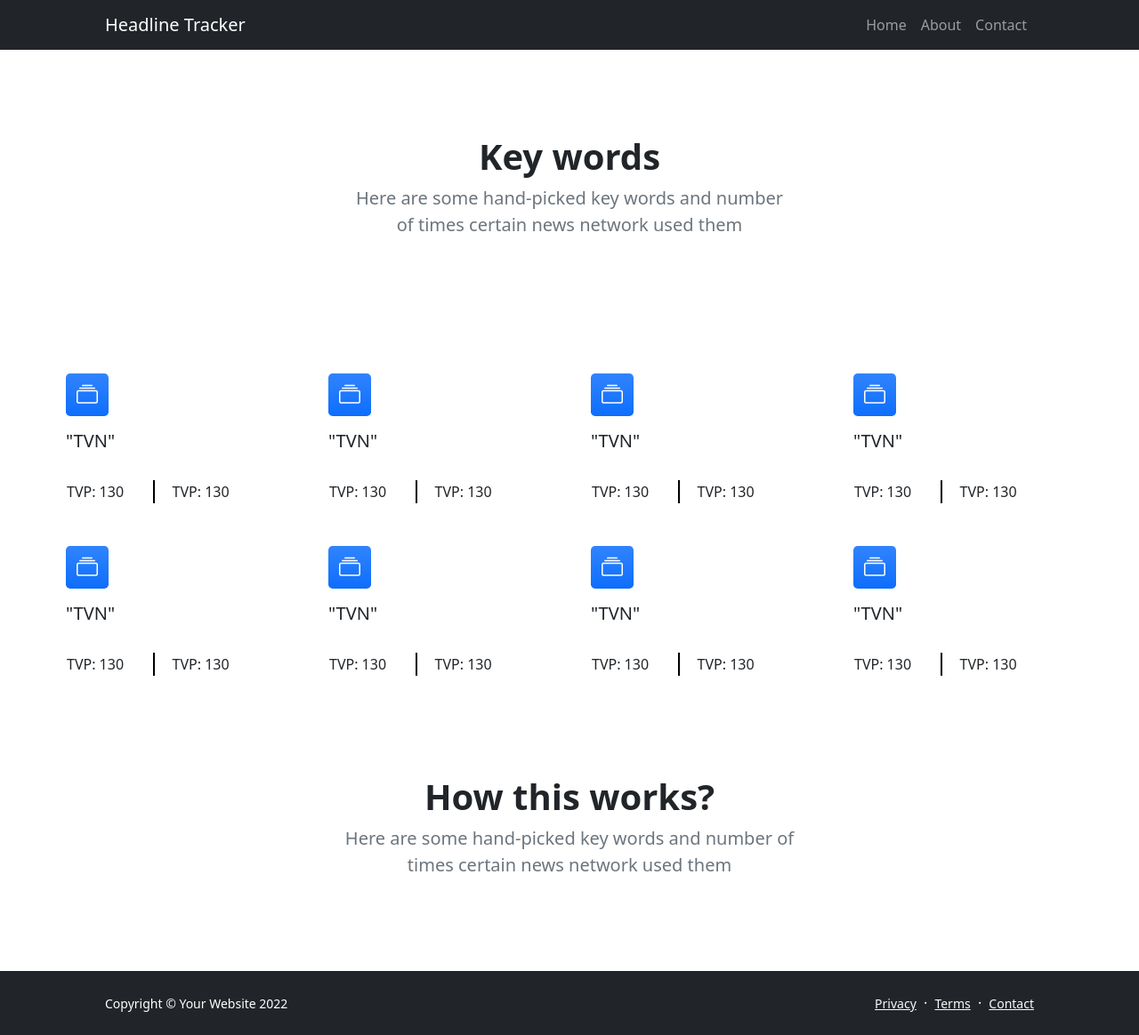
After one commit to michal035/Full-stack-news-networks-comparison, a Django app: template crawling/website/thesite/main/templates/main/key_words.html in a window 1280 px wide. The commit adds this page. Shown: the whole page at 89% size. Run offline with Django 3.2, Linux system fonts and the light colour scheme; the template is opened without the code that fills it, so the values that code supplies are empty; some libraries are stand-ins or nearby versions.

Commit message:
made basics of key_words.html

```diff
--- a/crawling/data/keywords.py
+++ b/crawling/data/keywords.py
@@ -93,7 +93,7 @@ def keywords_search_v2(df):
 
     return df_silimary_words
 
-#print(keywords_search_v2(df_tvn).sort_values(by=['number'],ascending=False).head(50))
+print(keywords_search_v2(df_tvn).sort_values(by=['number'],ascending=False).head(50))
 
 
 
--- /dev/null
+++ b/crawling/website/thesite/main/static/key_words.js
@@ -0,0 +1 @@
+var div = document.getElementById("thediv")
--- a/crawling/website/thesite/main/templates/main/base2.html
+++ b/crawling/website/thesite/main/templates/main/base2.html
@@ -102,6 +102,7 @@
         </div>
     </footer>
 
-    <script src="{% static 'main.js' %}"></script>
+    <script src="{% static 'archive.js' %}"></script>
+
 </body>
 </html>
--- /dev/null
+++ b/crawling/website/thesite/main/templates/main/key_words.html
@@ -0,0 +1,180 @@
+<!DOCTYPE html>
+<html lang="en">
+    <head>
+        <meta charset="utf-8" />
+        <meta name="viewport" content="width=device-width, initial-scale=1, shrink-to-fit=no" />
+        <meta name="description" content="" />
+        <meta name="author" content="" />
+        <title>Key words</title>
+
+        <link href="https://cdn.jsdelivr.net/npm/bootstrap-icons@1.5.0/font/bootstrap-icons.css" rel="stylesheet" />
+
+
+        {% load static %}
+            <link href="{% static 'styles.css' %}" rel="stylesheet" />
+    </head>
+    <body class="d-flex flex-column h-100">
+        <main class="flex-shrink-0">
+             <!-- Navigation-->
+             <nav class="navbar navbar-expand-lg navbar-dark bg-dark">
+                <div class="container px-5">
+                    <a class="navbar-brand" href="index.html">Headline Tracker</a>
+                    <button class="navbar-toggler" type="button" data-bs-toggle="collapse" data-bs-target="#navbarSupportedContent" aria-controls="navbarSupportedContent" aria-expanded="false" aria-label="Toggle navigation"><span class="navbar-toggler-icon"></span></button>
+                    <div class="collapse navbar-collapse" id="navbarSupportedContent">
+                        <ul class="navbar-nav ms-auto mb-2 mb-lg-0">
+                            <li class="nav-item"><a class="nav-link" href="index.html">Home</a></li>
+                            <li class="nav-item"><a class="nav-link" href="about.html">About</a></li>
+                            <li class="nav-item"><a class="nav-link" href="/base2">Contact</a></li>
+                        </ul>
+                    </div>
+                </div>
+            </nav>
+
+            <!-- Page Content-->
+            <section class="py-5">
+                <div class="container px-5 my-5">
+                    <div class="row gx-5 justify-content-center">
+                        <div class="col-lg-6">
+                            <div class="text-center mb-5">
+                                <h1 class="fw-bolder">Key words</h1>
+                                <p class="lead fw-normal text-muted mb-0">Here are some hand-picked key words and number of times certain news network used them</p>
+                            </div>
+                        </div>
+                    </div>
+                </div>
+            </section>
+
+        <!-- Features section-->
+        <section class="py-1" id="features">
+            <div class="container px-1 my-1">
+                <div id="thediv" class="row gx-5 row-cols-1 row-cols-md-4">
+
+
+                    <div class="col mb-5 h-100">
+                        <div class="feature bg-primary bg-gradient text-white rounded-3 mb-3"><i class="bi bi-collection"></i></div>
+                        <h2 class="h5">"TVN"</h2>
+                        <br>
+
+                        <table  style=" width: 80%; height: 60%;">
+                            <tr><td style=" border-right: 2px solid black; width: 50%; height: 50%;"><p class="mb-0">TVP: 130</p></td><td style="border-left: 2px solid black; padding-left: 10%;"><p class="mb-0">TVP: 130</p></td></tr>
+                        </table>
+
+                    </div>
+
+                    <div class="col mb-5 h-100">
+                        <div class="feature bg-primary bg-gradient text-white rounded-3 mb-3"><i class="bi bi-collection"></i></div>
+                        <h2 class="h5">"TVN"</h2>
+                        <br>
+
+                        <table  style=" width: 80%; height: 60%;">
+                            <tr><td style=" border-right: 2px solid black; width: 50%; height: 50%;"><p class="mb-0">TVP: 130</p></td><td style="border-left: 2px solid black; padding-left: 10%;"><p class="mb-0">TVP: 130</p></td></tr>
+                        </table>
+
+                    </div>
+
+                    <div class="col mb-5 h-100">
+                        <div class="feature bg-primary bg-gradient text-white rounded-3 mb-3"><i class="bi bi-collection"></i></div>
+                        <h2 class="h5">"TVN"</h2>
+                        <br>
+
+                        <table  style=" width: 80%; height: 60%;">
+                            <tr><td style=" border-right: 2px solid black; width: 50%; height: 50%;"><p class="mb-0">TVP: 130</p></td><td style="border-left: 2px solid black; padding-left: 10%;"><p class="mb-0">TVP: 130</p></td></tr>
+                        </table>
+
+                    </div>
+
+                    <div class="col mb-5 h-100">
+                        <div class="feature bg-primary bg-gradient text-white rounded-3 mb-3"><i class="bi bi-collection"></i></div>
+                        <h2 class="h5">"TVN"</h2>
+                        <br>
+
+                        <table  style=" width: 80%; height: 60%;">
+                            <tr><td style=" border-right: 2px solid black; width: 50%; height: 50%;"><p class="mb-0">TVP: 130</p></td><td style="border-left: 2px solid black; padding-left: 10%;"><p class="mb-0">TVP: 130</p></td></tr>
+                        </table>
+
+                    </div>
+
+                    <div class="col mb-5 h-100">
+                        <div class="feature bg-primary bg-gradient text-white rounded-3 mb-3"><i class="bi bi-collection"></i></div>
+                        <h2 class="h5">"TVN"</h2>
+                        <br>
+
+                        <table  style=" width: 80%; height: 60%;">
+                            <tr><td style=" border-right: 2px solid black; width: 50%; height: 50%;"><p class="mb-0">TVP: 130</p></td><td style="border-left: 2px solid black; padding-left: 10%;"><p class="mb-0">TVP: 130</p></td></tr>
+                        </table>
+
+                    </div>
+
+                    <div class="col mb-5 h-100">
+                        <div class="feature bg-primary bg-gradient text-white rounded-3 mb-3"><i class="bi bi-collection"></i></div>
+                        <h2 class="h5">"TVN"</h2>
+                        <br>
+
+                        <table  style=" width: 80%; height: 60%;">
+                            <tr><td style=" border-right: 2px solid black; width: 50%; height: 50%;"><p class="mb-0">TVP: 130</p></td><td style="border-left: 2px solid black; padding-left: 10%;"><p class="mb-0">TVP: 130</p></td></tr>
+                        </table>
+
+                    </div>
+
+                    <div class="col mb-5 h-100">
+                        <div class="feature bg-primary bg-gradient text-white rounded-3 mb-3"><i class="bi bi-collection"></i></div>
+                        <h2 class="h5">"TVN"</h2>
+                        <br>
+
+                        <table  style=" width: 80%; height: 60%;">
+                            <tr><td style=" border-right: 2px solid black; width: 50%; height: 50%;"><p class="mb-0">TVP: 130</p></td><td style="border-left: 2px solid black; padding-left: 10%;"><p class="mb-0">TVP: 130</p></td></tr>
+                        </table>
+
+                    </div>
+
+                    <div class="col mb-5 h-100">
+                        <div class="feature bg-primary bg-gradient text-white rounded-3 mb-3"><i class="bi bi-collection"></i></div>
+                        <h2 class="h5">"TVN"</h2>
+                        <br>
+
+                        <table  style=" width: 80%; height: 60%;">
+                            <tr><td style=" border-right: 2px solid black; width: 50%; height: 50%;"><p class="mb-0">TVP: 130</p></td><td style="border-left: 2px solid black; padding-left: 10%;"><p class="mb-0">TVP: 130</p></td></tr>
+                        </table>
+
+                    </div>
+
+            </div>
+        </section>
+        </main>
+
+        <!-- Page Content-->
+        <section class="py-5">
+            <div class="container px-2 my-2">
+                <div class="row gx-5 justify-content-center">
+                    <div class="col-lg-6">
+                        <div class="text-center mb-5">
+                            <h1 class="fw-bolder">How this works?</h1>
+                            <p class="lead fw-normal text-muted mb-0">Here are some hand-picked key words and number of times certain news network used them</p>
+                        </div>
+                    </div>
+                </div>
+            </div>
+        </section>
+
+
+        <!-- Footer-->
+        <footer class="bg-dark py-4 mt-auto">
+            <div class="container px-5">
+                <div class="row align-items-center justify-content-between flex-column flex-sm-row">
+                    <div class="col-auto"><div class="small m-0 text-white">Copyright &copy; Your Website 2022</div></div>
+                    <div class="col-auto">
+                        <a class="link-light small" href="#!">Privacy</a>
+                        <span class="text-white mx-1">&middot;</span>
+                        <a class="link-light small" href="#!">Terms</a>
+                        <span class="text-white mx-1">&middot;</span>
+                        <a class="link-light small" href="#!">Contact</a>
+                    </div>
+                </div>
+            </div>
+        </footer>
+        <!-- Bootstrap core JS-->
+        <script src="https://cdn.jsdelivr.net/npm/bootstrap@5.1.3/dist/js/bootstrap.bundle.min.js"></script>
+
+        <script src="{% static 'key_words.js' %}"></script>
+    </body>
+</html>
--- a/crawling/website/thesite/main/urls.py
+++ b/crawling/website/thesite/main/urls.py
@@ -8,6 +8,7 @@ urlpatterns = [
     path('archive/<number_of_months>/', views.archive),
     path('dbtest/', views.db_test),
     path('dbtest/<keyword>/', views.db_test),
+    path('key words/', views.key_words),
     path('statistics/', views.statistics),
     path('index2/', views.index2),
     path('api/', views.api),
--- a/crawling/website/thesite/main/views.py
+++ b/crawling/website/thesite/main/views.py
@@ -252,3 +252,7 @@ def api(response, keyword=None ):
 def index2(response):
 
     return render(response, "main/index2.html")
+
+
+def key_words(response):
+    return render(response, "main/key_words.html")
```
Also changed, not shown: crawling/website/thesite/main/static/archive.js (renamed from crawling/website/thesite/main/static/main.js, +0 -7 lines), crawling/website/thesite/main/templates/main/dbtest.html (deleted, +0 -18 lines).
